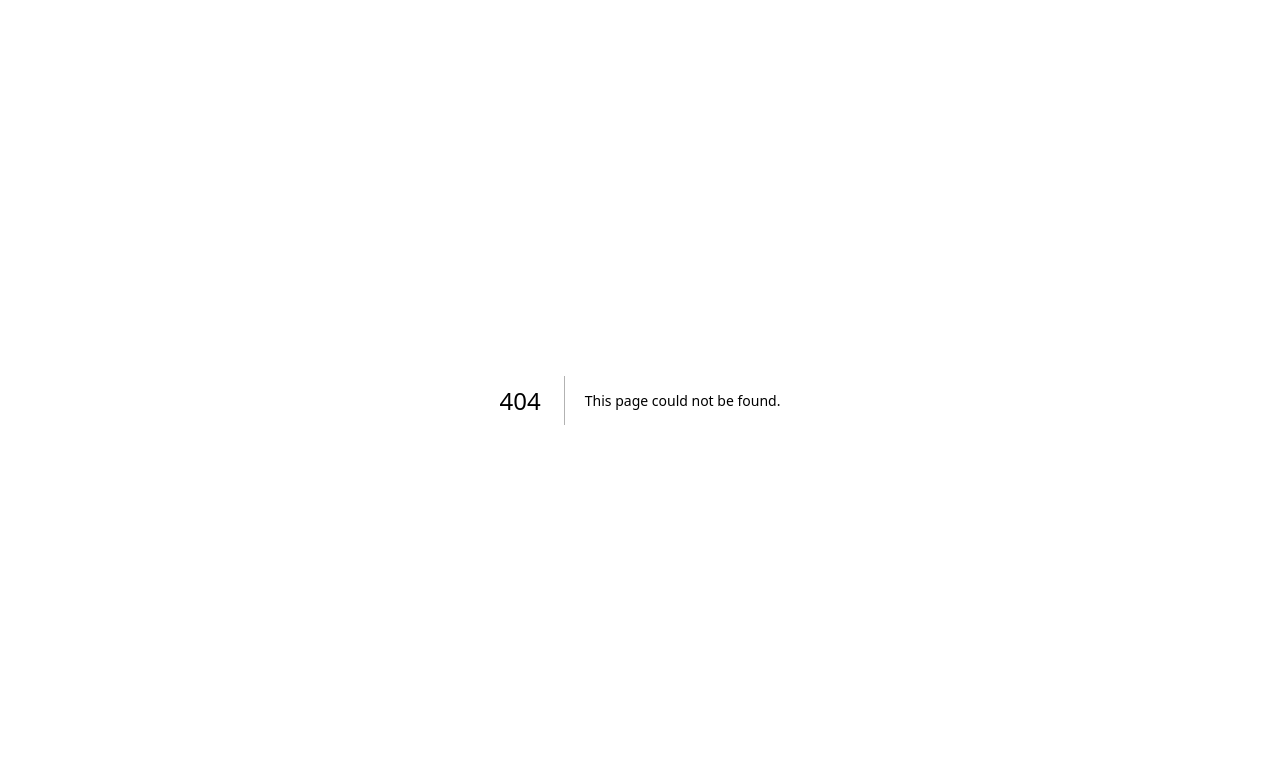
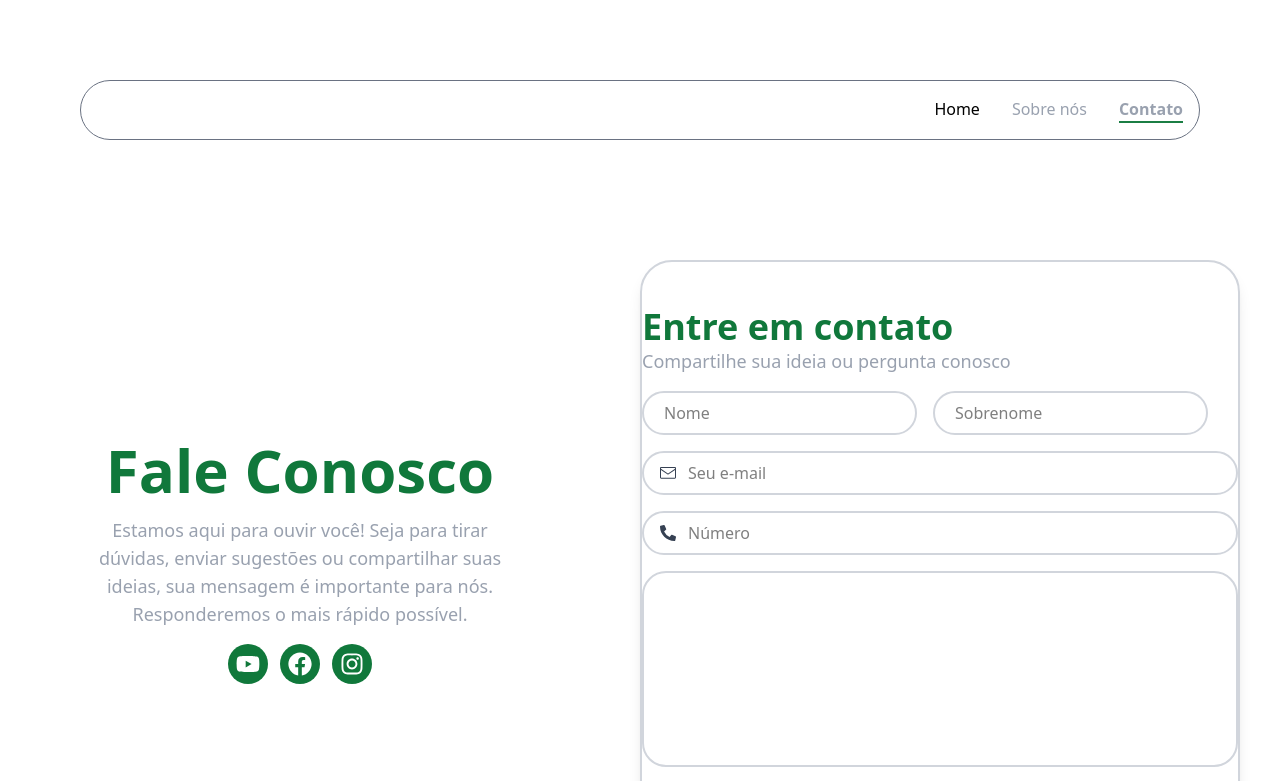
Before and after one commit to newberg85/qr-cultural, a Next.js app: page /contato in a window 1280 px wide. Before the commit this address had no page. Shown: the top 781 px of the page. Built offline with nearby package versions, Linux system fonts and the light colour scheme.

Commit message:
Criação do componente Contato

```diff
--- a/Components/Header.jsx
+++ b/Components/Header.jsx
@@ -31,6 +31,7 @@ const Header = () => {
     <header className="flex p-20">
       <div className="flex flex-row font-medium text-sm z-20 justify-end items-center border-1 border-gray-500 w-full p-4 rounded-full">
         <ul className="flex space-x-8 text-base">
+          <Link href="/">
           <li
             className={`high-contrasttext-[#4B4B4B] hover:text-[#1B7E44] ${
               isActiveLink("/")
@@ -40,24 +41,23 @@ const Header = () => {
           >
             Home
           </li>
-          <Link href="/" className="">
-            <li
-              className="text-gray-400 hover:text-[#10783B]"
-              lassName={`high-contrasttext-[#4B4B4B] hover:text-[#1B7E44] ${
-                isActiveLink("/")
+          </Link>
+          <Link href="/sobre" className="">
+          <li
+              className={`text-gray-400 high-contrasttext-[#4B4B4B] hover:text-[#1B7E44] ${
+                isActiveLink("/sobre")
                   ? "text-[#1B7E44] font-bold border-b-2 border-[#1B7E44]"
                   : ""
               }`}
             >
               Sobre nós
-            </li>
+          </li>
           </Link>
 
-          <Link href="/" className="">
+          <Link href="/contato" className="">
             <li
-              className="text-gray-400 hover:text-[#10783B]"
-              lassName={`high-contrasttext-[#4B4B4B] hover:text-[#1B7E44] ${
-                isActiveLink("/")
+              className={`text-gray-400 high-contrasttext-[#4B4B4B] hover:text-[#1B7E44] ${
+                isActiveLink("/contato")
                   ? "text-[#1B7E44] font-bold border-b-2 border-[#1B7E44]"
                   : ""
               }`}
--- /dev/null
+++ b/app/contato/page.jsx
@@ -0,0 +1,60 @@
+import Footer from '@/Components/Footer'
+import Header from '@/Components/Header'
+import React from 'react'
+import Form from 'next/form'
+import { FaInstagram, FaYoutube, FaFacebook, FaPhoneAlt} from 'react-icons/fa'
+import { GoMail } from 'react-icons/go'
+export default function Home() {
+  return (
+    <div className="font-sans flex flex-col min-h-screen w-full">
+      <Header />
+       <div className='flex flex-row w-full'>
+          <div  className='flex flex-col w-[50%] pt-[220px]'>
+             <h1 className='text-[#10783B] font-semibold text-6xl text-center pb-4'>Fale Conosco</h1>
+             <p className='text-gray-400 text-center text-lg justify-between'>
+                Estamos aqui para ouvir você! Seja para tirar <br />
+                dúvidas, enviar sugestões ou compartilhar suas<br />
+                ideias, sua mensagem é importante para nós.<br/>
+                Responderemos o mais rápido possível.
+             </p>
+              <div className='flex space-x-3 justify-center mt-4 text-2xl'>
+                <a href="" target="_blank" className='p-2 bg-[#10783b] rounded-full'>
+                  <FaYoutube className="text-white hover:text-[#333333]" />
+                </a>
+                <a href="" target="_blank" className='p-2 bg-[#10783b] rounded-full'>
+                  <FaFacebook className="text-white hover:text-[#333333]" />
+                </a>
+                <a href="https://www.instagram.com/secultmpe/" target="_blank" className='p-2 bg-[#10783b] rounded-full'>
+                  <FaInstagram className="text-white hover:text-[#333333]" />
+                </a>
+
+              </div>
+          </div>
+          <div className='w-[50%] m-10'>
+            <Form action="" className='w-[600] flex flex-col py-[45px] px-[65] border-2 border-gray-300 rounded-4xl shadow-lg'>
+              <h2 className=' justify-end text-[#10783b] text-4xl font-bold'>Entre em contato</h2>
+              <p className='text-gray-400 mb-4 text-lg'>Compartilhe sua ideia ou pergunta conosco</p>
+              <div className='flex space-x-4'>
+              <input type='text' placeholder='Nome' className='border-2 border-gray-300 rounded-full py-2 px-5 mb-4'/>
+              <input type='text' placeholder='Sobrenome' className='border-2 border-gray-300 rounded-full py-2 px-5 mb-4'/>
+              </div>
+              <div className="flex items-center border-2 border-gray-300 rounded-full px-4 mb-4">
+                <GoMail className="text-gray-700 mr-3" />
+                <input type="email" placeholder="Seu e-mail" className="flex-1 outline-none py-2"
+                />
+              </div>
+              <div className='flex items-center border-2 border-gray-300 rounded-full px-4 mb-4'>
+                <FaPhoneAlt className='text-gray-700 mr-3'/>
+              <input type='tel' placeholder='Número' className='flex-1 outline-none py-2'/>
+              </div>
+              <textarea rows="7" maxLength={500} className='border-2 text-wrap border-gray-300 rounded-3xl py-3 px-2 mb-4 resize-none'/>
+              <div className='flex justify-center items-center'>
+              <input type='submit' name='Enviar' className='bg-[#10783b] w-[220px] text-white font-bold py-2 px-15 rounded-full hover:bg-[#0a622e]'/>
+              </div>
+            </Form>
+          </div>
+       </div>
+      <Footer />
+    </div>
+  )
+}
```
